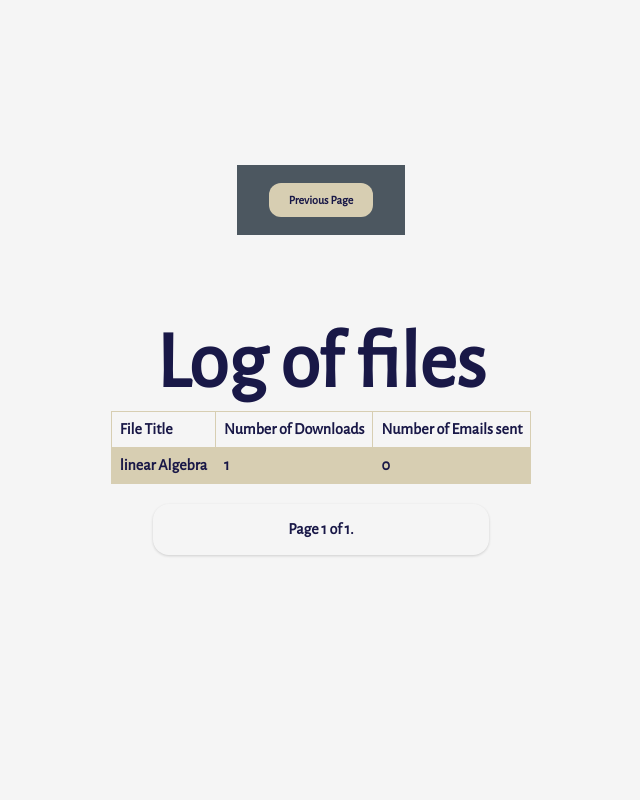
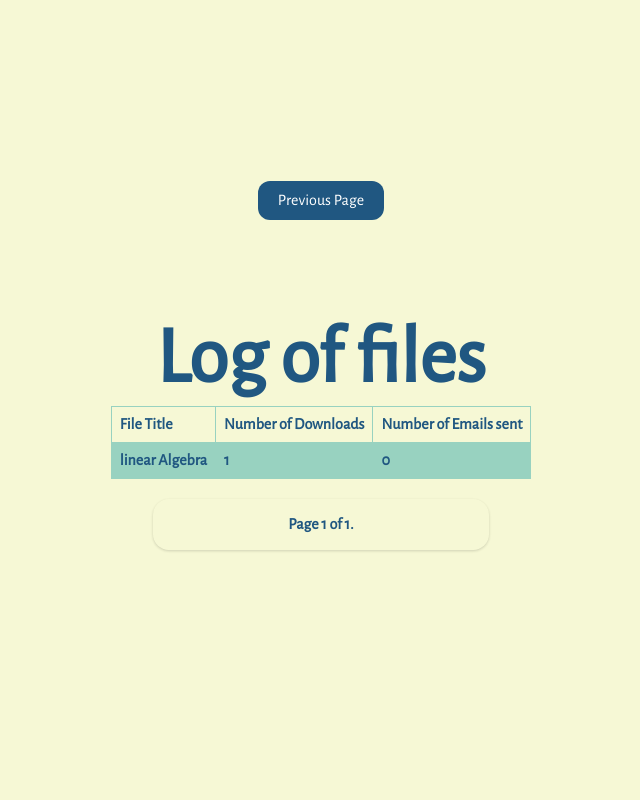
Before and after one commit to cehayford/file-server, a Django app: page /file/logs/ in a window 1280 px wide. Shown: the whole page, without its empty margins (319-959 px from the left). Run offline with Django 5.2, Linux system fonts and the light colour scheme; a user stored in the database is signed in; data comes from the database, SQL or seed files in the repository.

Commit message:
Update CSS styles for improved aesthetics and consistency

```diff
--- a/filesystem/static/filesystem/index.css
+++ b/filesystem/static/filesystem/index.css
@@ -3,11 +3,11 @@
     font-family: 'Alegreya Sans', sans-serif;
     margin: 0;
     padding: 0;
-    color: #191847;
+    color: #205781;
 }
 
 body {
-    background-color: #f5f5f5;
+    background-color: #F6F8D5;
     display: flex;
     flex-direction: column;
     align-items: center;
@@ -126,7 +131,7 @@ button:hover {
 
 .custom-button {
     padding: 10px 20px;
-    background-color: #D7CEB2;
+    background-color: #205781;
     border-radius: .75rem;
     border: none;
     cursor: pointer;
@@ -137,11 +142,11 @@ button:hover {
 
 .custom-button a {
     text-decoration: none;
-    color: #191847;
+    color: #FFFFFF;
 }
 
 .custom-button:hover {
-    background-color: #c5b89b;
+    background-color: #4F959D;
 }
 
 .preview img, .preview video, .preview audio {
@@ -161,31 +166,6 @@ button:hover {
     margin-top: 20px;
     display: flex;
     gap: 10px;
-}
-
-.heading {
-    display: flex;
-    align-items: center;
-    justify-content: space-between;
-    background-color: #4C5760;
-    padding: .5rem 2rem;
-    font-weight: bold;
-    font-size: 12px;
-}
-
-.heading a {
-    text-decoration: none;
-}
-
-.heading div > p {
-    margin: 0 2rem;
-}
-
-.heading form {
-    display: flex;
-    flex-direction: row;
-    align-items: center;
-    justify-content: space-between;
 }
 
 .dropdown {
@@ -311,13 +291,13 @@ table {
 }
 
 td, th {
-    border: 1px solid #D7CEB2;
+    border: 1px solid #98D2C0;
     text-align: left;
     padding: 8px;
 }
 
 tr:nth-child(even) {
-    background-color: #D7CEB2;
+    background-color: #98D2C0;
 }
 
 .nav-button {
```
Also changed, not shown: other parts of filesystem/static/filesystem/index.css (+32 -27 lines).
